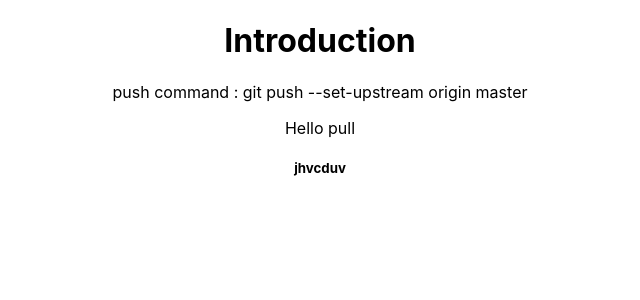
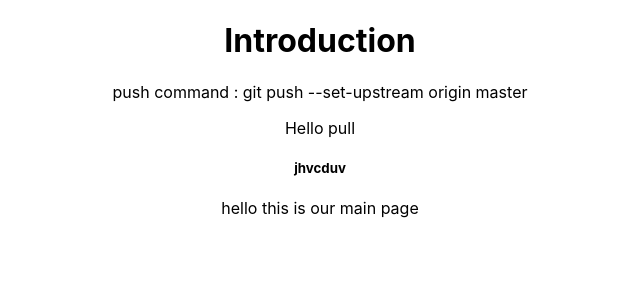
Before and after one commit to shikhar-walia08/GitProject, a React (Create React App) app: page / in a window 1280 px wide. Shown: the top 300 px of the page, without its empty margins (320-960 px from the left). Built offline with nearby package versions, Linux system fonts and the light colour scheme.

Commit message:
div added

```diff
--- a/src/App.tsx
+++ b/src/App.tsx
@@ -8,6 +8,9 @@ function App() {
        <p>push command : git push --set-upstream origin master</p>
       <p>Hello pull </p>
       <h5>jhvcduv</h5>
+      <div>
+        hello this is our main page
+      </div>
     </div>
   );
 }
```
